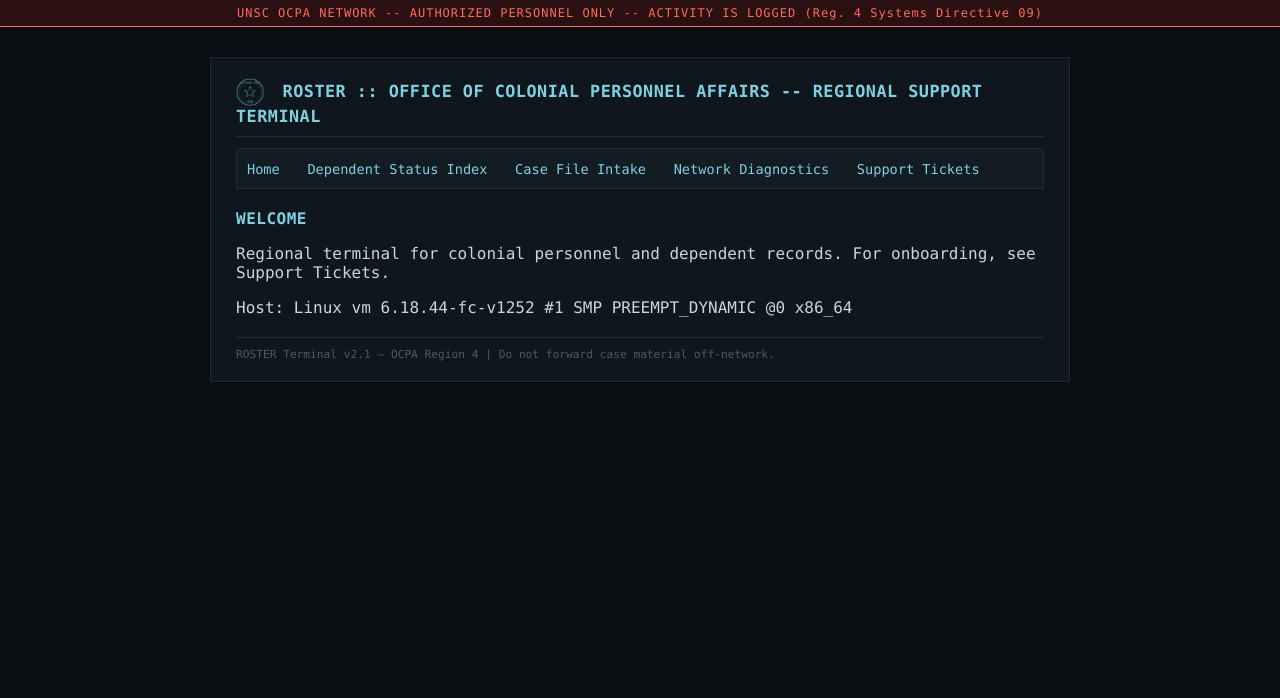
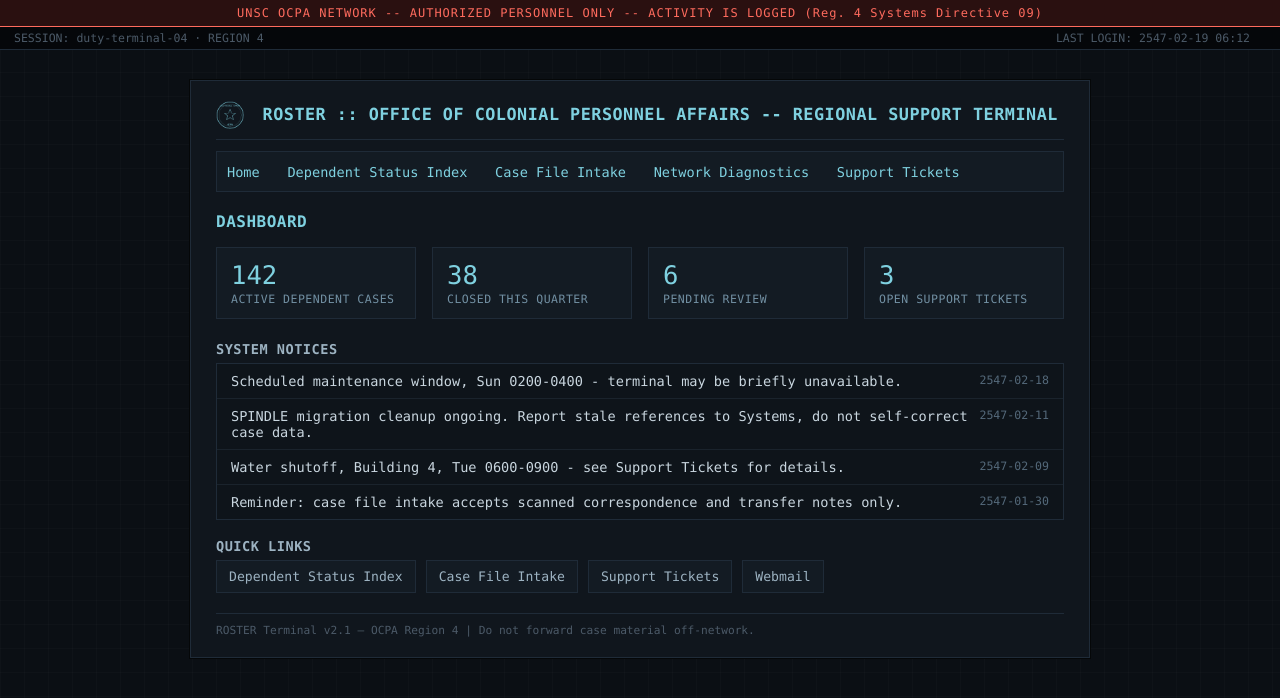
Before and after one commit to hcx05/BLACK-ARCHIVE, a PHP site: page /index.php?page=home in a window 1280 px wide. Shown: the top 698 px of the page. Run offline with PHP 8.4, Linux system fonts and the light colour scheme.

Commit message:
Make the frontier website look like a real internal tool, not a lab box
User's bar: "an ordinary person shouldn't be able to tell this is a
target machine." Audited the site and it was still structurally a
one-page-per-vulnerability CTF box wearing a UNSC skin - the home page
was two sentences plus a raw php_uname() dump (itself a give-away), and
webmail was a bare single-column message list.

- Home page rebuilt as an actual dashboard: case-load stat tiles
  (fake numbers, no security meaning), a System Notices board reusing
  established world details, Quick Links. Dropped php_uname() - a raw
  server banner on a homepage reads as "test box," not real internal
  tooling.
- Added a session/utility bar, a favicon (the OCPA seal), and a subtle
  grid texture - small chrome a real intranet has that a minimal page
  doesn't.
- Webmail rebuilt with a folder sidebar (Inbox/Sent/Drafts/Trash) and
  proper message rows (initials avatar, subject, date), messages now
  dated and sorted instead of an undated flat dump.
- Found and fixed a real bug while screenshotting: webmail never
  declared charset=utf-8 on its responses, so the em dashes in message
  bodies rendered as mangled "â€"" in a real browser - exactly the kind
  of tell that gives away a hastily-written box. Fixed on every text
  response.

Declined the suggestion to pull real Halo art off the web for this -
downloading and redistributing actual game assets in a public repo is
a meaningfully different copyright exposure than original prose, even
for non-commercial fan content. Kept generating original UNSC-styled
graphics (Pillow) instead.

Verified visually with headless Chromium screenshots (dashboard,
webmail inbox, search results, CAIRN login) rather than assuming the
CSS looked right, and re-ran the core exploit paths (command injection,
LFI, XSS, webmail login/debug leak) after the rebuild - nothing broke.

Co-Authored-By: Claude Sonnet 5 <noreply@anthropic.com>

```diff
--- a/lab/frontier/app/portal/index.php
+++ b/lab/frontier/app/portal/index.php
@@ -22,14 +22,25 @@ $DEPENDENT_INDEX = array(
 <!DOCTYPE html>
 <html>
 <head>
+    <meta charset="utf-8">
     <title>ROSTER :: OCPA Regional Terminal</title>
+    <link rel="icon" type="image/png" href="assets/ocpa_seal.png">
     <style>
         * { box-sizing: border-box; }
-        body { font-family: 'Consolas', 'DejaVu Sans Mono', monospace; margin: 0; background: #0b0f14; color: #c9d6df; }
+        body {
+            font-family: 'Consolas', 'DejaVu Sans Mono', monospace; margin: 0; background: #0b0f14; color: #c9d6df;
+            background-image:
+                linear-gradient(rgba(255,255,255,0.015) 1px, transparent 1px),
+                linear-gradient(90deg, rgba(255,255,255,0.015) 1px, transparent 1px);
+            background-size: 24px 24px;
+        }
         .banner { background: #2a1010; color: #ff6b5e; text-align: center; padding: 6px; font-size: 0.75em; letter-spacing: 1px; border-bottom: 1px solid #ff6b5e; }
-        .container { max-width: 860px; margin: 30px auto; background: #10161d; padding: 20px 25px; border: 1px solid #1f2b38; box-shadow: 0 0 0 1px #050708; }
+        .utilbar { background: #05070a; color: #4c5a68; font-size: 0.72em; padding: 4px 14px; display: flex; justify-content: space-between; border-bottom: 1px solid #1f2b38; }
+        .utilbar span { margin-right: 16px; }
+        .container { max-width: 900px; margin: 30px auto; background: #10161d; padding: 20px 25px; border: 1px solid #1f2b38; box-shadow: 0 0 0 1px #050708; }
         h1 { color: #7fd1e0; font-size: 1.05em; letter-spacing: 0.5px; border-bottom: 1px solid #1f2b38; padding-bottom: 10px; margin-top: 0; text-transform: uppercase; }
         h2 { color: #7fd1e0; font-size: 1em; text-transform: uppercase; letter-spacing: 0.5px; }
+        h3 { color: #9db3c2; font-size: 0.85em; text-transform: uppercase; letter-spacing: 0.5px; margin-bottom: 6px; }
         nav { background: #131b23; padding: 10px; margin-bottom: 20px; border: 1px solid #1f2b38; }
         nav a { color: #7fd1e0; margin-right: 18px; text-decoration: none; font-size: 0.85em; }
         nav a:hover { text-decoration: underline; }
@@ -40,10 +51,25 @@ $DEPENDENT_INDEX = array(
         pre { background: #05070a; color: #9adfc2; padding: 15px; border: 1px solid #1f2b38; overflow-x: auto; }
         .warning { color: #ff6b5e; }
         footer { font-size: 0.7em; color: #4c5a68; margin-top: 20px; border-top: 1px solid #1f2b38; padding-top: 10px; }
+        .dash-grid { display: flex; gap: 16px; flex-wrap: wrap; margin: 16px 0 22px; }
+        .stat { flex: 1 1 140px; background: #131b23; border: 1px solid #1f2b38; padding: 12px 14px; }
+        .stat .num { font-size: 1.6em; color: #7fd1e0; font-variant-numeric: tabular-nums; }
+        .stat .lbl { font-size: 0.72em; color: #7290a3; text-transform: uppercase; letter-spacing: 0.5px; margin-top: 2px; }
+        .board { background: #0e141a; border: 1px solid #1f2b38; margin-bottom: 18px; }
+        .board-item { padding: 9px 14px; border-bottom: 1px solid #1a232c; font-size: 0.85em; display: flex; justify-content: space-between; gap: 10px; }
+        .board-item:last-child { border-bottom: none; }
+        .board-item .tag { color: #54697a; font-size: 0.85em; white-space: nowrap; }
+        .quicklinks { display: flex; gap: 10px; flex-wrap: wrap; }
+        .quicklinks a { background: #131b23; border: 1px solid #1f2b38; color: #9db3c2; padding: 8px 12px; text-decoration: none; font-size: 0.82em; }
+        .quicklinks a:hover { color: #7fd1e0; border-color: #2a3b4a; }
     </style>
 </head>
 <body>
 <div class="banner">UNSC OCPA NETWORK -- AUTHORIZED PERSONNEL ONLY -- ACTIVITY IS LOGGED (Reg. 4 Systems Directive 09)</div>
+<div class="utilbar">
+    <span>SESSION: duty-terminal-04 &middot; REGION 4</span>
+    <span>LAST LOGIN: 2547-02-19 06:12</span>
+</div>
 <div class="container">
     <h1><img src="assets/ocpa_seal.png" width="28" style="vertical-align:middle;margin-right:8px"> ROSTER :: Office of Colonial Personnel Affairs -- Regional Support Terminal</h1>
     <nav>
@@ -57,9 +83,29 @@ $DEPENDENT_INDEX = array(
 <?php
 switch($page) {
     case 'home':
-        echo "<h2>Welcome</h2>";
-        echo "<p>Regional terminal for colonial personnel and dependent records. For onboarding, see Support Tickets.</p>";
-        echo "<p>Host: " . php_uname() . "</p>";
+        echo "<h2>Dashboard</h2>";
+        echo '<div class="dash-grid">';
+        echo '<div class="stat"><div class="num">142</div><div class="lbl">Active dependent cases</div></div>';
+        echo '<div class="stat"><div class="num">38</div><div class="lbl">Closed this quarter</div></div>';
+        echo '<div class="stat"><div class="num">6</div><div class="lbl">Pending review</div></div>';
+        echo '<div class="stat"><div class="num">3</div><div class="lbl">Open support tickets</div></div>';
+        echo '</div>';
+
+        echo '<h3>System Notices</h3>';
+        echo '<div class="board">';
+        echo '<div class="board-item"><span>Scheduled maintenance window, Sun 0200-0400 - terminal may be briefly unavailable.</span><span class="tag">2547-02-18</span></div>';
+        echo '<div class="board-item"><span>SPINDLE migration cleanup ongoing. Report stale references to Systems, do not self-correct case data.</span><span class="tag">2547-02-11</span></div>';
+        echo '<div class="board-item"><span>Water shutoff, Building 4, Tue 0600-0900 - see Support Tickets for details.</span><span class="tag">2547-02-09</span></div>';
+        echo '<div class="board-item"><span>Reminder: case file intake accepts scanned correspondence and transfer notes only.</span><span class="tag">2547-01-30</span></div>';
+        echo '</div>';
+
+        echo '<h3>Quick Links</h3>';
+        echo '<div class="quicklinks">';
+        echo '<a href="?page=search">Dependent Status Index</a>';
+        echo '<a href="?page=upload">Case File Intake</a>';
+        echo '<a href="?page=notes">Support Tickets</a>';
+        echo '<a href="http://localhost:8025">Webmail</a>';
+        echo '</div>';
         break;
 
     case 'search':
```
Also changed, not shown: story-dev/evidence-map.md (+9 -0 lines), 1 other file.
